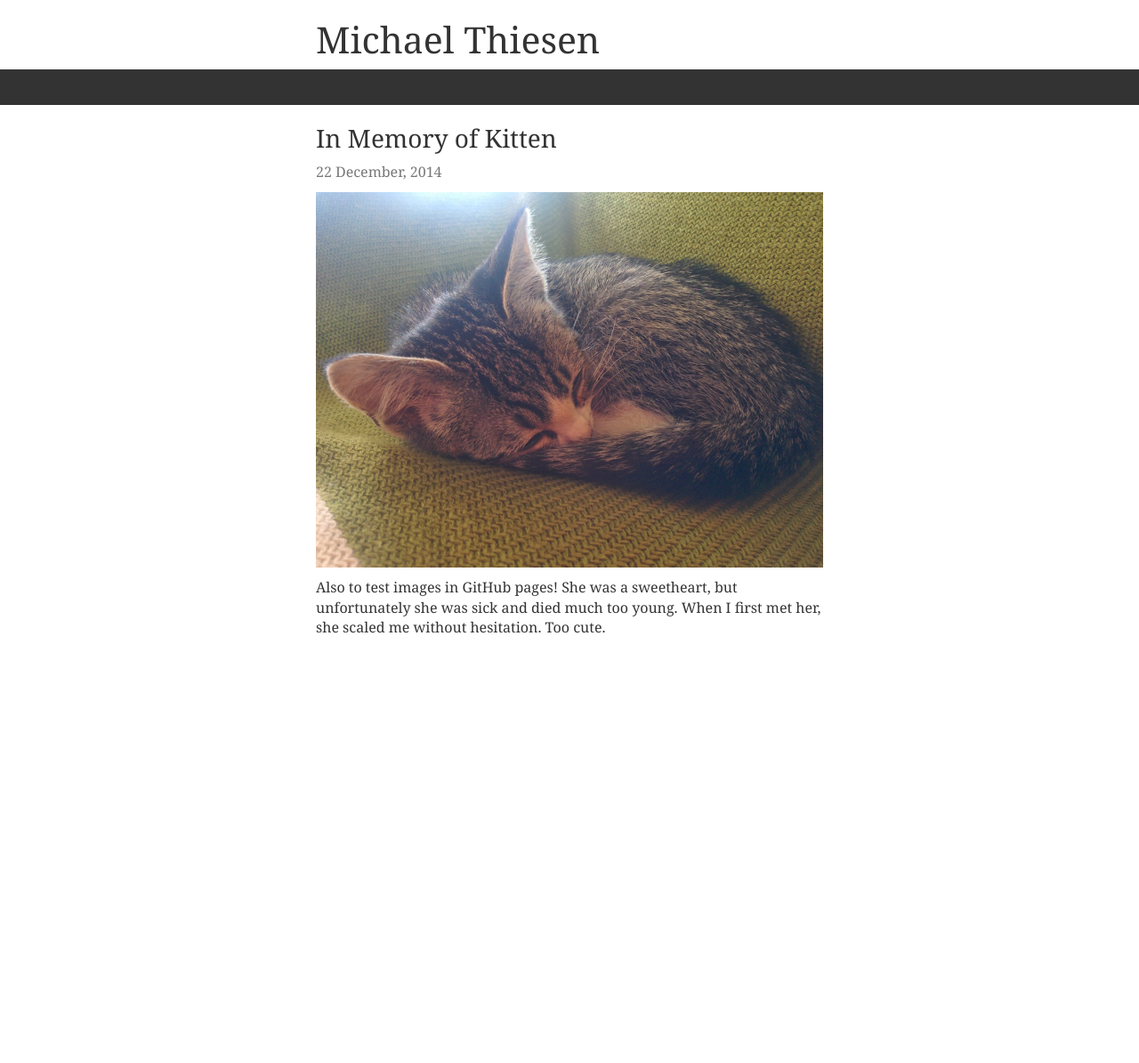
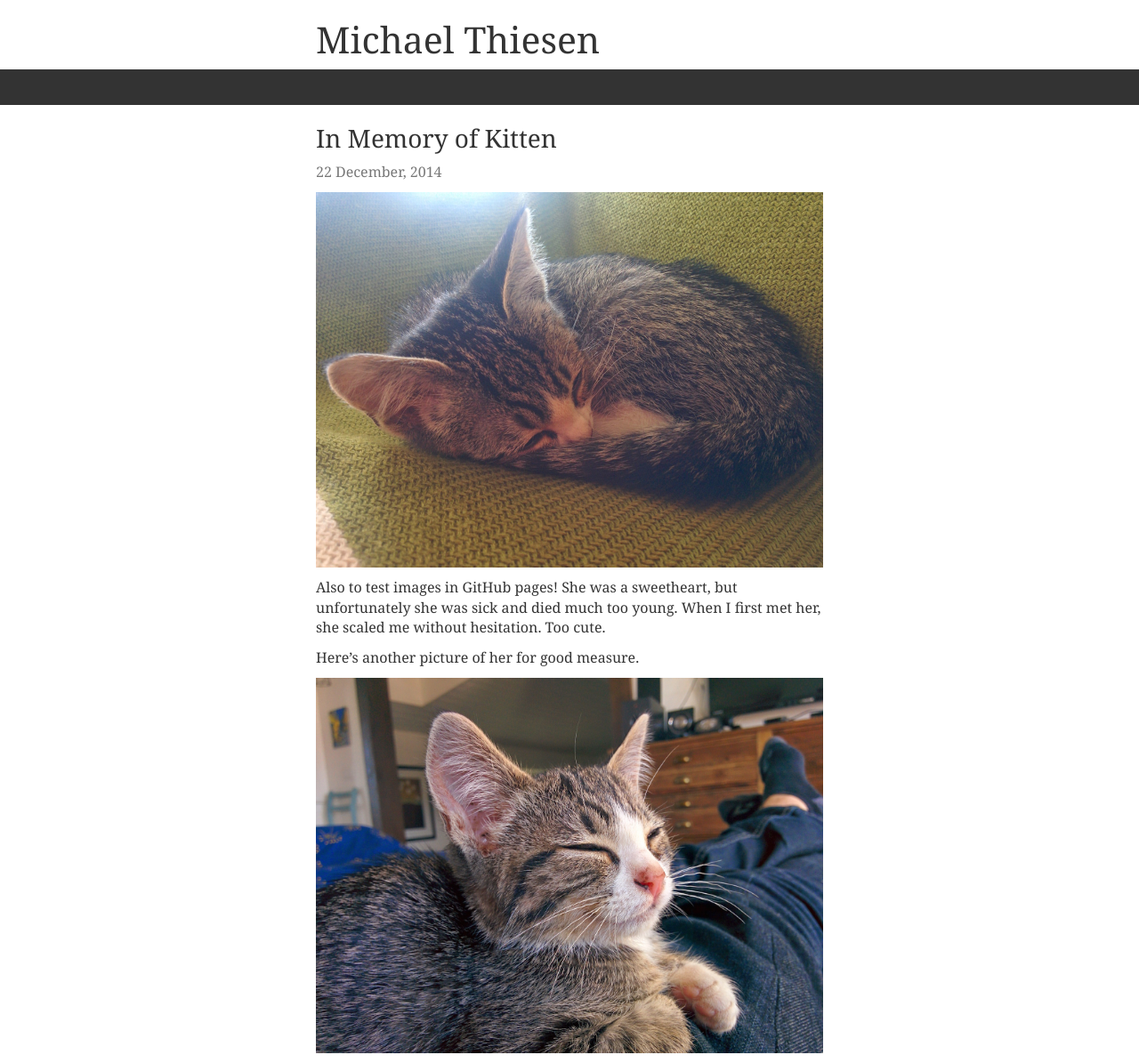
Before and after one commit to sarahromani/supermileage.github.io, a Jekyll site: the page built from _posts/2014-12-22-kitten.md, in a window 1280 px wide. Shown: the whole page at 89% size. Built offline with Jekyll 4.4.1, drawn with Linux system fonts in a browser that asks for light colours; some web fonts are replaced; comment, search, counter and statistics services are not loaded; before the commit the page ends 900 px from its top, so only the background shows below that.

Commit message:
Another pic in post

```diff
--- a/_posts/2014-12-22-kitten.md
+++ b/_posts/2014-12-22-kitten.md
@@ -6,3 +6,7 @@ title: In Memory of Kitten
 ![Kitten](/images/kitten-2014.jpg)
 
 Also to test images in GitHub pages! She was a sweetheart, but unfortunately she was sick and died much too young. When I first met her, she scaled me without hesitation. Too cute.
+
+Here's another picture of her for good measure.
+
+![Kitten 2](/images/kitten-2-2014.jpg)
```
Also changed, not shown: images/kitten-2-2014.jpg (added).
